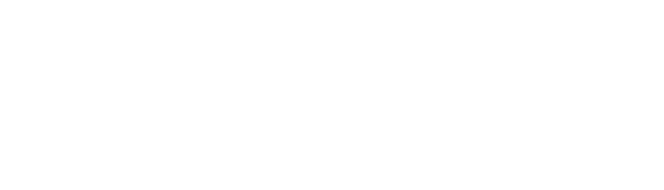
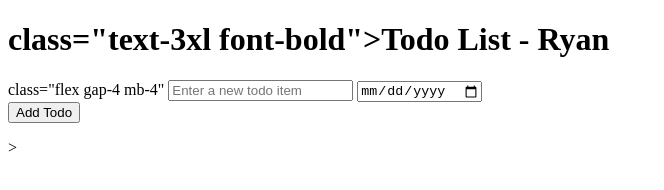
Before and after one commit to SYAPRIANOOR/CodingCamp-Batch-Syaprianoor, a plain HTML site: page index.html in a window 1280 px wide. Shown: the whole page, without its empty margins (0-664 px from the left). Drawn offline with Linux system fonts and the light colour scheme.

Commit message:
update content index.html

```diff
--- a/index.html
+++ b/index.html
@@ -1,11 +1,56 @@
 <!DOCTYPE html>
 <html lang="en">
+
 <head>
     <meta charset="UTF-8">
     <meta name="viewport" content="width=device-width, initial-scale=1.0">
     <title>Document</title>
-</head>
+
+    <!-- CSS External File Link -->
+     <link rel="stylesheet" href="style.css">
+<head>
+
 <body>
 
-</body>
-</html>
+    <!-- Header Content -->
+    <header>
+        <h1> class="text-3xl font-bold">Todo List - Ryan</h1>
+    </header>
+
+    <!-- Main Content -->
+    <main>
+        <!-- Form Section -->
+         <section>
+            <form> class="flex gap-4 mb-4"
+                 <!-- Todo Input -->
+                 <input type="text" id="todo-input" placeholder="Enter a new todo item">
+
+                 <!-- Date Input-->
+                 <input type="date" id="todo-date" placeholder="Enter due date">
+            </form>
+
+                 <!-- Add Button -->
+                 <button type="submit" id="add-todo-btn">Add Todo</button>
+         </section>
+
+         <!-- Action Section -->
+         <section>
+
+         <!--Todo List Section -->
+         <section>
+            <ul id="todo-list"></ul>
+         <section>
+    <main>
+
+
+
+     <!-- Footer Content -->
+     <footer></footer>
+
+     <!--Javascript External File Link -->
+     <script src="js/script.js"></script>
+ <body>
+
+ </html>
+
+>
```
